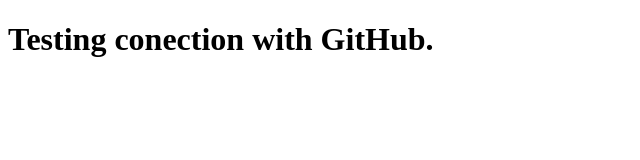
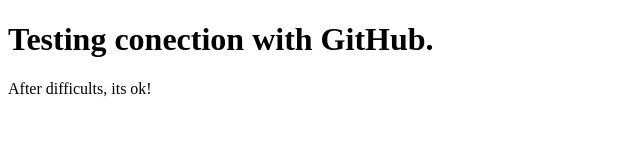
Before and after one commit to Bossle-desenvolvimento-web/Bossle-desenvolvimento-web, a plain HTML site: page index.html in a window 1280 px wide. Shown: the whole page, without its empty margins (0-640 px from the left). Drawn offline with Linux system fonts and the light colour scheme.

Commit message:
testimg VI

```diff
--- a/index.html
+++ b/index.html
@@ -8,6 +8,7 @@
 </head>
 <body>
     <h1>Testing conection with GitHub.</h1>
+    <p>After difficults, its ok!</p>
 
 </body>
 </html>
```
